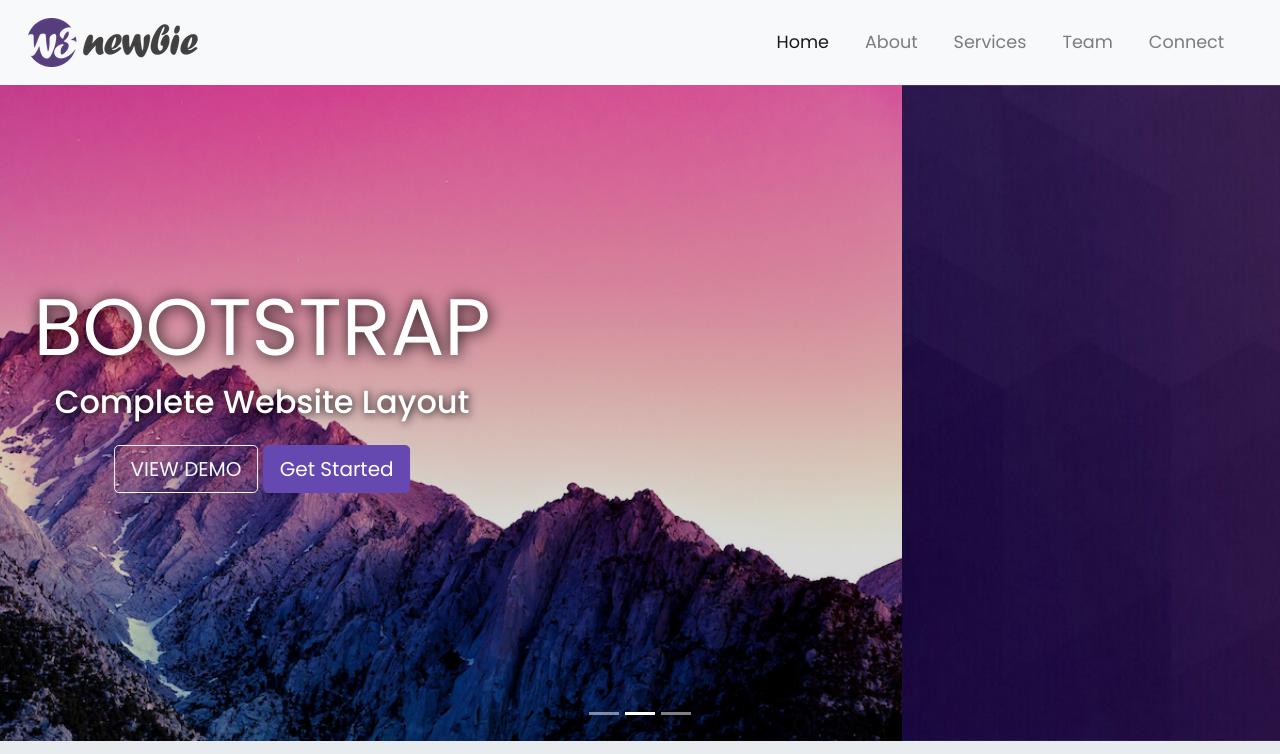
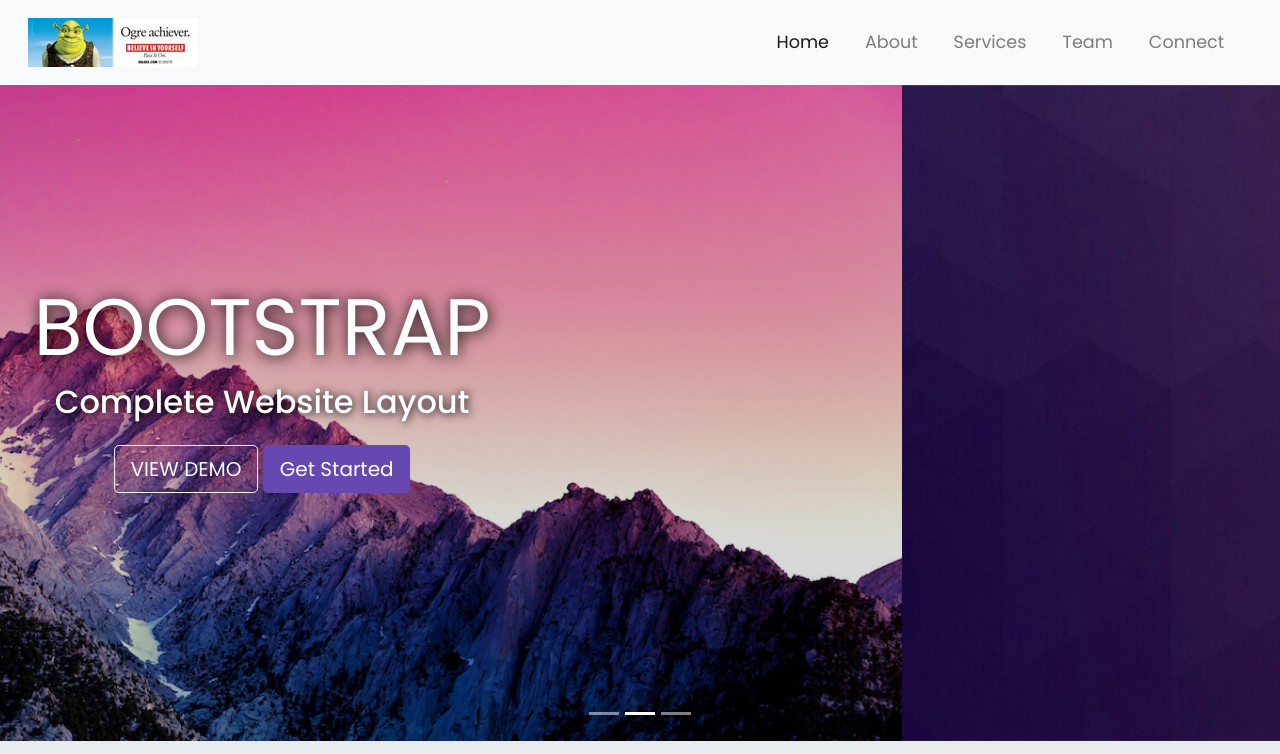
Before and after one commit to Herrm2291/bootstrap4site, a plain HTML site: page index.html in a window 1280 px wide. Shown: the top 754 px of the page. Drawn offline with nearby package versions, Linux system fonts and the light colour scheme.

Commit message:
changed icons

```diff
--- a/index.html
+++ b/index.html
@@ -18,7 +18,7 @@
 	<!-- Navigation -->
 	<nav class="navbar navbar-expand-md navbar-light bg-light sticky-top">
 		<div class="container-fluid">
-			<a class="navbar-brand" href="#"><img src="img/logo.png" alt="logo"></a>
+			<a class="navbar-brand" href="#"><img src="img/ogre_achiever.jpg" alt="logo"></a>
 			<button class="navbar-toggler" type="button" data-toggle="collapse" data-target="#navbarResponsive">
 		<span class="navbar-toggler-icon"></span>
 	</button>
@@ -250,7 +250,7 @@
 		<div class="container-fluid padding">
 			<div class="row text-center">
 				<div class="col-md-4">
-					<img src="img/w3newbie.png" alt="w3newbie logo">
+					<img src="img/ogre_achiever.jpg" alt="w3newbie logo">
 					<hr class="light">
 					<p>555-555-5555</p>
 					<p>email@aol.com</p>
```
